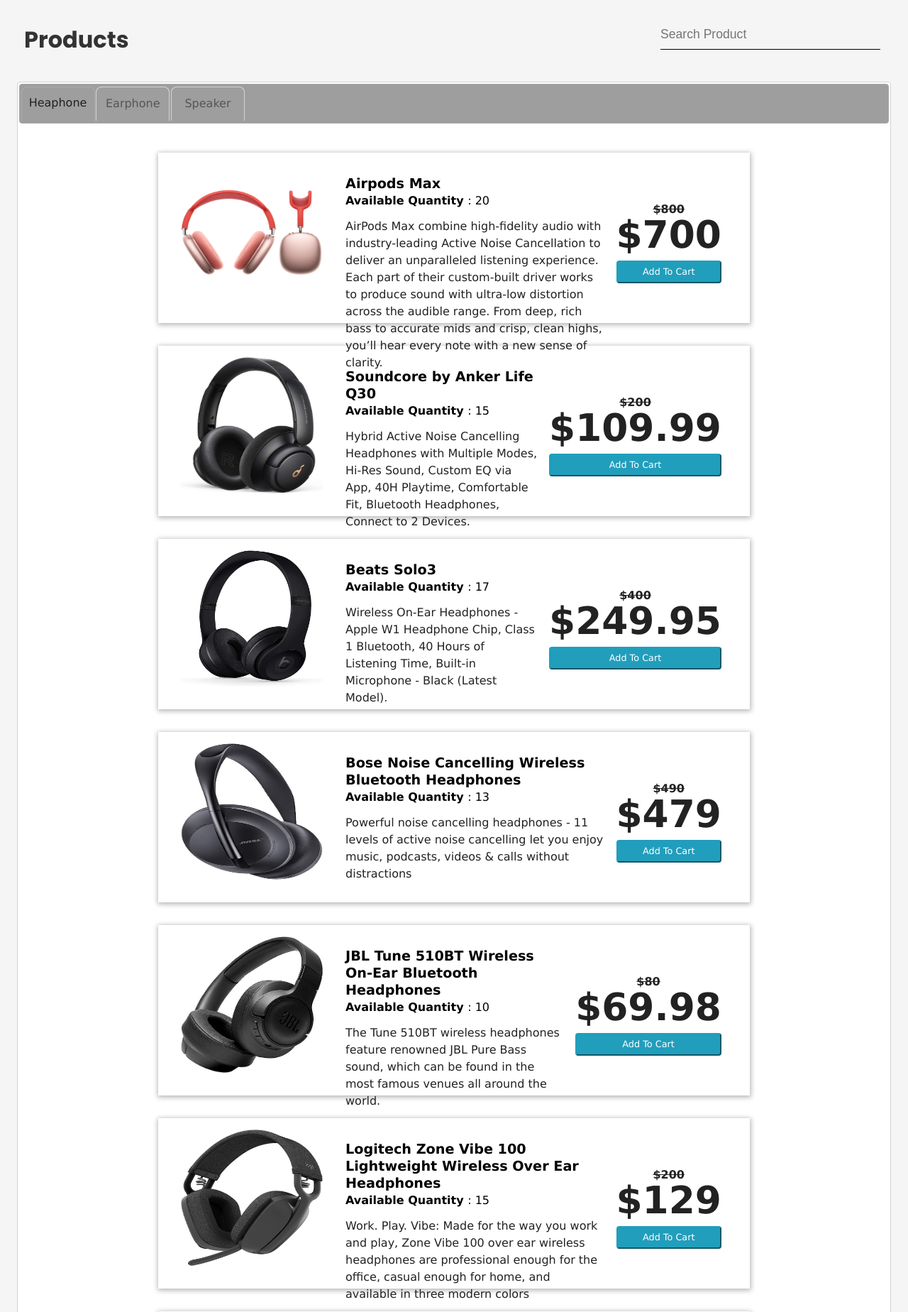
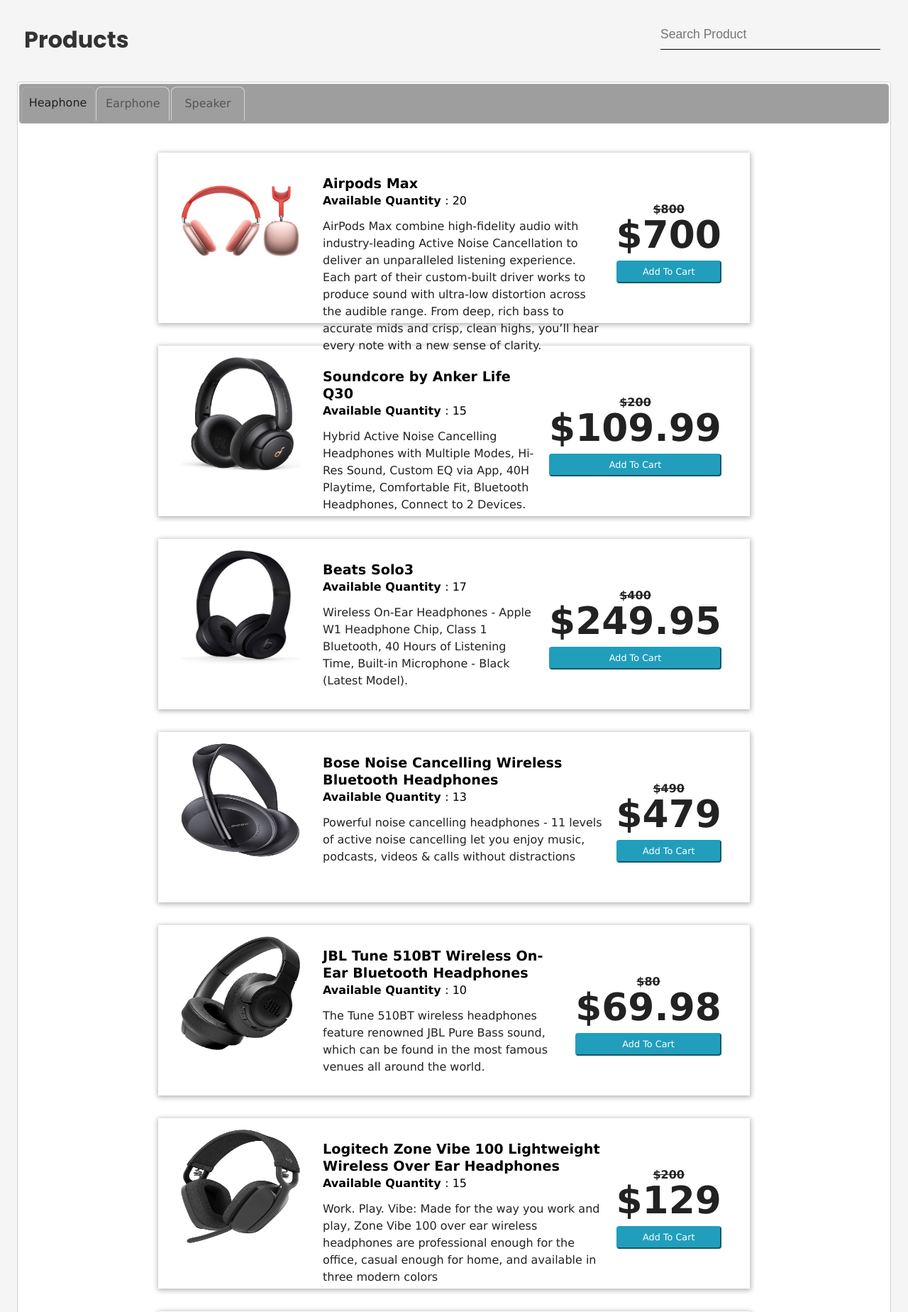
Before and after one commit to ajaystha42/soundWave, a PHP site: page /html/products.html in a window 1280 px wide. Shown: the part 507-2355 px from the top of the page at 71% size. Run offline with PHP 8.4, Linux system fonts and the light colour scheme; grey boxes are pictures that could not be loaded.

Commit message:
changes in products.css

```diff
--- a/css/products.css
+++ b/css/products.css
@@ -57,7 +57,7 @@
 }
 
 .product-image-container img {
-  margin: 2rem;
+  padding: 2rem;
   width: 25rem;
   height: 100%;
 }
--- a/html/userDetails.html
+++ b/html/userDetails.html
@@ -318,7 +318,7 @@
     localStorage.removeItem("error");
     localStorage.removeItem("passworderror");
     localStorage.removeItem("email");
-    localStorage.removeItem("userError")
+    localStorage.removeItem("userError");
     $("#userDetails").hide();
     $("#logout").hide();
 
```
